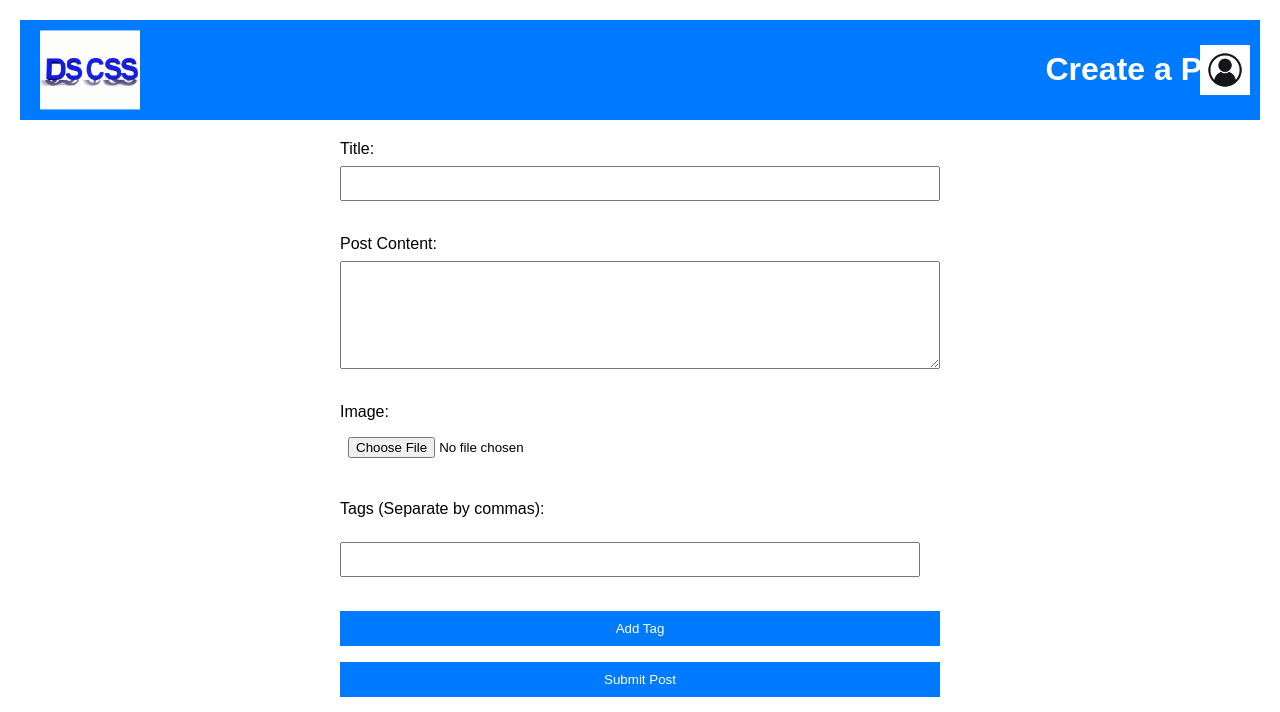
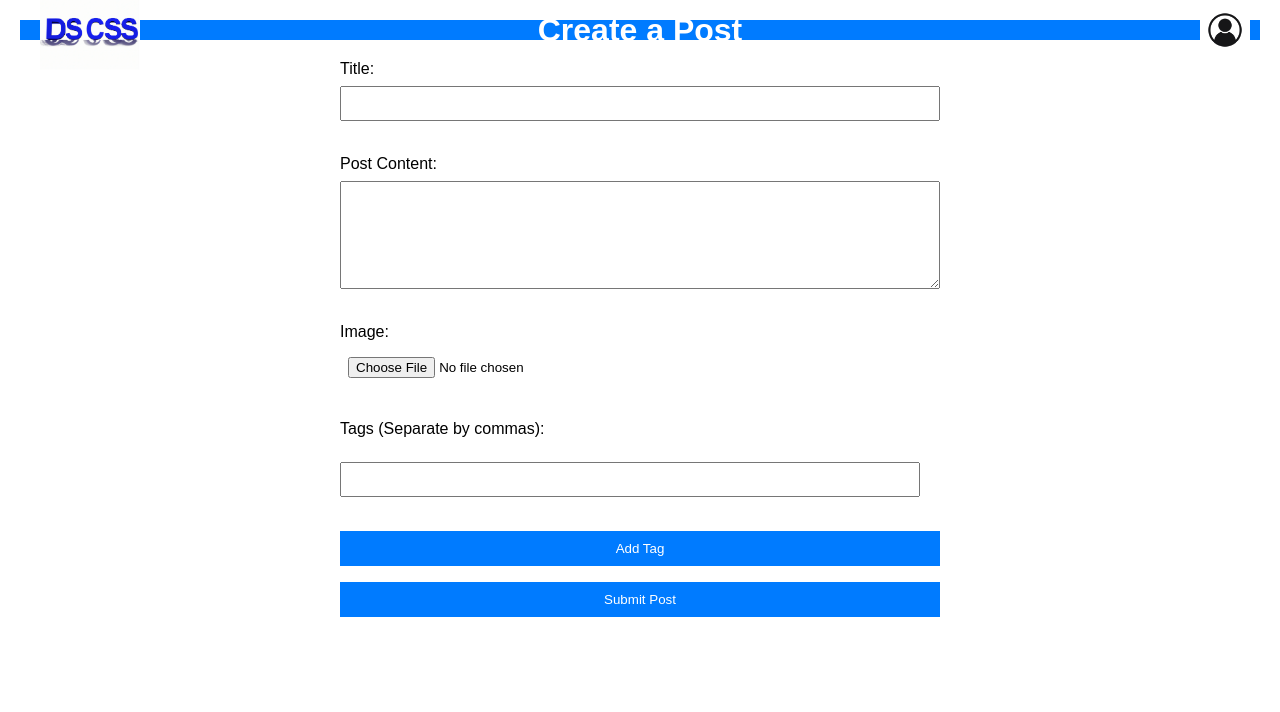
Before and after one commit to posJD/360-Project, a PHP site: page /CreatePost.php in a window 1280 px wide. Shown: the top 712 px of the page. Run offline with PHP 8.4, Linux system fonts and the light colour scheme; a user stored in the database is signed in.

Commit message:
Mini Tweaks

```diff
--- a/COSC360Project/CreatePost.css
+++ b/COSC360Project/CreatePost.css
@@ -33,6 +33,13 @@ header img {
     top: 50%;
     left: 20px;
     transform: translateY(-50%);
+}
+
+h1 {
+    margin: 0;
+    position: absolute;
+    left: 50%;
+    transform: translateX(-50%);
 }
 
 main {
--- a/COSC360Project/CreatePost.php
+++ b/COSC360Project/CreatePost.php
@@ -133,7 +133,7 @@ if ($_SERVER["REQUEST_METHOD"] == "POST") {
             preview.innerHTML = '';
         }
 
-        function addTag() {
+     /*   function addTag() {
             var tagInput = document.getElementById('tags');
             var tagList = document.getElementById('tagList');
 
@@ -156,6 +156,7 @@ if ($_SERVER["REQUEST_METHOD"] == "POST") {
                 tagInput.value = "";
             }
         }
+        /*
     </script>
 </body>
 </html>
```
Also changed, not shown: COSC360Project/admin.php (+16 -5 lines).
